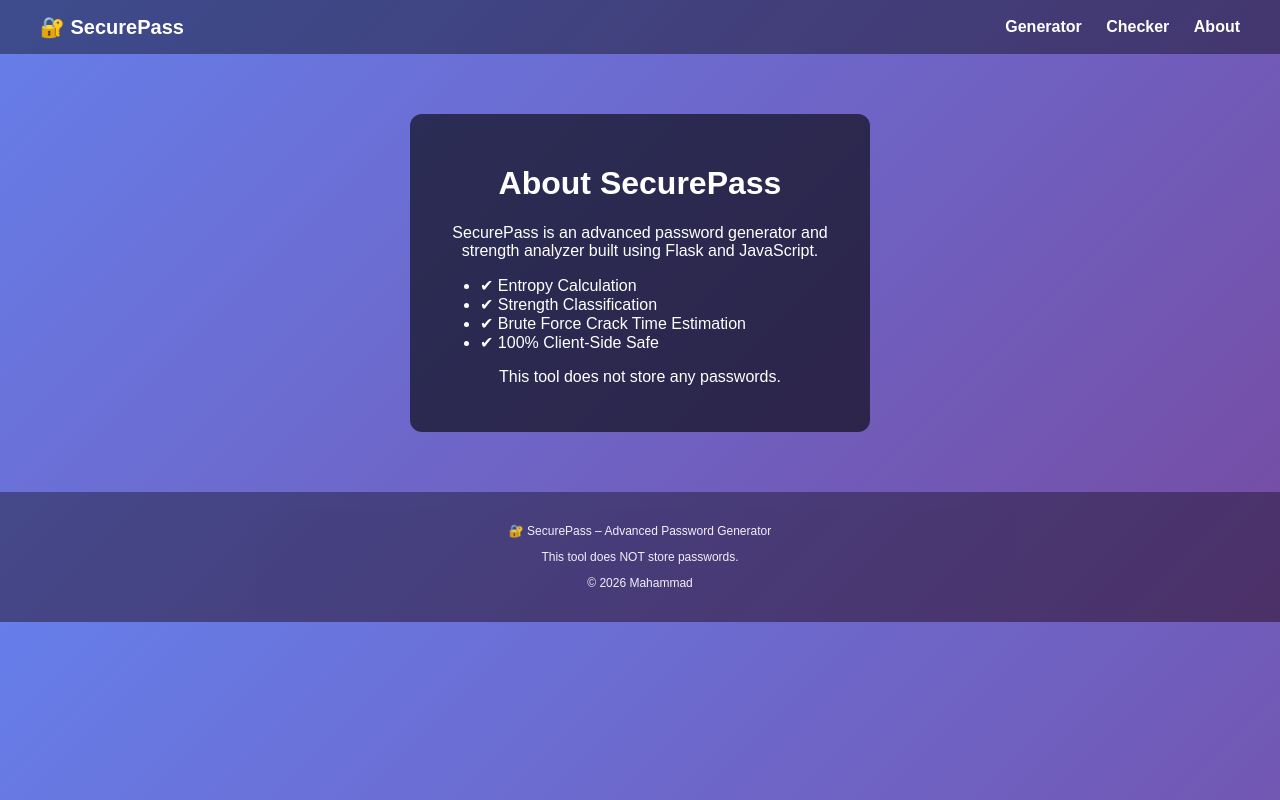
After one commit to guttimahammad369-wq/secure-password-generator, a Flask app: page /about in a window 1280 px wide. The commit adds this page. Run offline with Flask 3, Linux system fonts and the light colour scheme.

Commit message:
first commit

```diff
--- a/app.py
+++ b/app.py
@@ -4,11 +4,18 @@ import secrets
 import string
 import math
 
-app = Flask(__name__)
+app = Flask(__name__, template_folder="templates", static_folder="static")
+app.config["TEMPLATES_AUTO_RELOAD"] = True
+app.config["SEND_FILE_MAX_AGE_DEFAULT"] = 0
+# Disable caching completely
+app.config['SEND_FILE_MAX_AGE_DEFAULT'] = 0
+
 CORS(app)
 
-ATTACK_SPEED = 1_000_000_000  # 1 billion guesses per second
+ATTACK_SPEED = 1_000_000_000
 
+
+# ---------------- PASSWORD LOGIC ---------------- #
 
 def generate_password(length, use_upper, use_lower, use_digits, use_symbols, exclude_chars=""):
     characters = ""
@@ -45,11 +52,12 @@ def generate_password(length, use_upper, use_lower, use_digits, use_symbols, exc
         password.append(secrets.choice(characters))
 
     secrets.SystemRandom().shuffle(password)
-
     return ''.join(password), len(characters)
 
 
 def calculate_entropy(length, charset_size):
+    if charset_size == 0:
+        return 0
     return length * math.log2(charset_size)
 
 
@@ -84,9 +92,21 @@ def convert_time(seconds):
         return f"{seconds:.2f} seconds"
 
 
+# ---------------- ROUTES ---------------- #
+
 @app.route("/")
 def home():
     return render_template("index.html")
+
+
+@app.route("/checker")
+def checker():
+    return render_template("checker.html")
+
+
+@app.route("/about")
+def about():
+    return render_template("about.html")
 
 
 @app.route("/generate", methods=["POST"])
@@ -115,7 +135,6 @@ def generate():
 
     return jsonify({
         "password": password,
-        "charset_size": charset_size,
         "entropy": round(entropy, 2),
         "strength": strength,
         "combinations": f"{combinations:,}",
@@ -123,5 +142,26 @@ def generate():
     })
 
 
+@app.route("/check", methods=["POST"])
+def check_password():
+    data = request.json
+    password = data["password"]
+
+    length = len(password)
+    charset = len(set(password))
+
+    entropy = calculate_entropy(length, charset)
+    strength = entropy_strength(entropy)
+
+    combinations = charset ** length
+    seconds = combinations / ATTACK_SPEED
+
+    return jsonify({
+        "entropy": round(entropy, 2),
+        "strength": strength,
+        "crack_time": convert_time(seconds)
+    })
+
+
 if __name__ == "__main__":
-    app.run(debug=True)
+    app.run(debug=True, use_reloader=True)
--- a/static/script.js
+++ b/static/script.js
@@ -3,7 +3,7 @@ async function generatePassword() {
     const length = document.getElementById("length").value;
 
     if (!length || length < 4) {
-        alert("Please enter valid password length (min 4)");
+        alert("Enter valid password length (min 4)");
         return;
     }
 
@@ -29,18 +29,42 @@ async function generatePassword() {
         return;
     }
 
-    document.getElementById("password").innerText =
-        "Password: " + result.password;
+    document.getElementById("password").innerText = "Password: " + result.password;
+    document.getElementById("entropy").innerText = "Entropy: " + result.entropy + " bits";
+    document.getElementById("strength").innerText = "Strength: " + result.strength;
+    document.getElementById("combinations").innerText = "Total Combinations: " + result.combinations;
+    document.getElementById("crack_time").innerText = "Basic Crack Time: " + result.crack_time;
+}
 
-    document.getElementById("entropy").innerText =
-        "Entropy: " + result.entropy + " bits";
+function copyPassword() {
+    const text = document.getElementById("password").innerText.replace("Password: ", "");
+    if (!text) {
+        alert("Generate password first!");
+        return;
+    }
+    navigator.clipboard.writeText(text);
+    alert("Copied!");
+}
 
-    document.getElementById("strength").innerText =
-        "Strength: " + result.strength;
+async function checkPassword() {
 
-    document.getElementById("combinations").innerText =
-        "Total Combinations: " + result.combinations;
+    const password = document.getElementById("checkPassword").value;
 
-    document.getElementById("crack_time").innerText =
-        "Estimated Crack Time: " + result.crack_time;
+    if (!password) {
+        alert("Enter password");
+        return;
+    }
+
+    const response = await fetch("/check", {
+        method: "POST",
+        headers: { "Content-Type": "application/json" },
+        body: JSON.stringify({ password: password })
+    });
+
+    const result = await response.json();
+
+    document.getElementById("checkResult").innerText =
+        "Entropy: " + result.entropy +
+        " | Strength: " + result.strength +
+        " | Crack Time: " + result.crack_time;
 }
--- a/static/style.css
+++ b/static/style.css
@@ -1,21 +1,49 @@
 body {
     font-family: Arial, sans-serif;
     background: linear-gradient(135deg, #667eea, #764ba2);
-    display: flex;
-    justify-content: center;
-    align-items: center;
-    height: 100vh;
+    margin: 0;
     color: white;
 }
 
+/* ===== HEADER ===== */
+header {
+    width: 100%;
+    padding: 15px 40px;
+    display: flex;
+    justify-content: space-between;
+    align-items: center;
+    background: rgba(0, 0, 0, 0.4);
+    box-sizing: border-box;
+}
+
+.logo {
+    font-size: 20px;
+    font-weight: bold;
+}
+
+nav a {
+    margin-left: 20px;
+    text-decoration: none;
+    color: white;
+    font-weight: bold;
+    transition: 0.3s;
+}
+
+nav a:hover {
+    color: #00c6ff;
+}
+
+/* ===== MAIN CONTAINER ===== */
 .container {
     background: rgba(0, 0, 0, 0.6);
     padding: 30px;
     border-radius: 12px;
-    width: 380px;
+    width: 400px;
+    margin: 60px auto;
     text-align: center;
 }
 
+/* ===== INPUTS & BUTTONS ===== */
 input, button {
     width: 100%;
     margin: 8px 0;
@@ -29,19 +57,18 @@ button {
     color: black;
     font-weight: bold;
     cursor: pointer;
+    transition: 0.3s;
 }
 
 button:hover {
     background: #00aaff;
 }
 
-.result {
-    margin-top: 15px;
-    font-size: 14px;
+/* ===== FOOTER ===== */
+footer {
+    text-align: center;
+    padding: 20px;
+    background: rgba(0, 0, 0, 0.4);
+    font-size: 12px;
+    opacity: 0.9;
 }
-
-footer {
-    margin-top: 20px;
-    font-size: 12px;
-    opacity: 0.8;
-}
--- /dev/null
+++ b/templates/about.html
@@ -0,0 +1,17 @@
+{% extends "base.html" %}
+{% block content %}
+
+<h1>About SecurePass</h1>
+
+<p>SecurePass is an advanced password generator and strength analyzer built using Flask and JavaScript.</p>
+
+<ul style="text-align:left;">
+    <li>✔ Entropy Calculation</li>
+    <li>✔ Strength Classification</li>
+    <li>✔ Brute Force Crack Time Estimation</li>
+    <li>✔ 100% Client-Side Safe</li>
+</ul>
+
+<p>This tool does not store any passwords.</p>
+
+{% endblock %}
--- /dev/null
+++ b/templates/base.html
@@ -0,0 +1,38 @@
+<!DOCTYPE html>
+<html>
+<head>
+    <title>SecurePass | Advanced Password Generator</title>
+
+    <!-- Disable cache -->
+    <meta http-equiv="Cache-Control" content="no-cache, no-store, must-revalidate">
+    <meta http-equiv="Pragma" content="no-cache">
+    <meta http-equiv="Expires" content="0">
+
+    <!-- Correct static linking -->
+    <link rel="stylesheet" href="{{ url_for('static', filename='style.css') }}?v=1">
+</head>
+<body>
+
+<header>
+    <div class="logo">🔐 SecurePass</div>
+
+    <nav>
+        <a href="{{ url_for('home') }}">Generator</a>
+        <a href="{{ url_for('checker') }}">Checker</a>
+        <a href="{{ url_for('about') }}">About</a>
+    </nav>
+</header>
+
+<div class="container">
+    {% block content %}{% endblock %}
+</div>
+
+<footer>
+    <p>🔐 SecurePass – Advanced Password Generator</p>
+    <p>This tool does NOT store passwords.</p>
+    <p>© 2026 Mahammad</p>
+</footer>
+
+<script src="{{ url_for('static', filename='script.js') }}?v=1"></script>
+</body>
+</html>
```
Also changed, not shown: templates/checker.html (added, +12 -0 lines), templates/index.html (+8 -20 lines), 1 other file.
